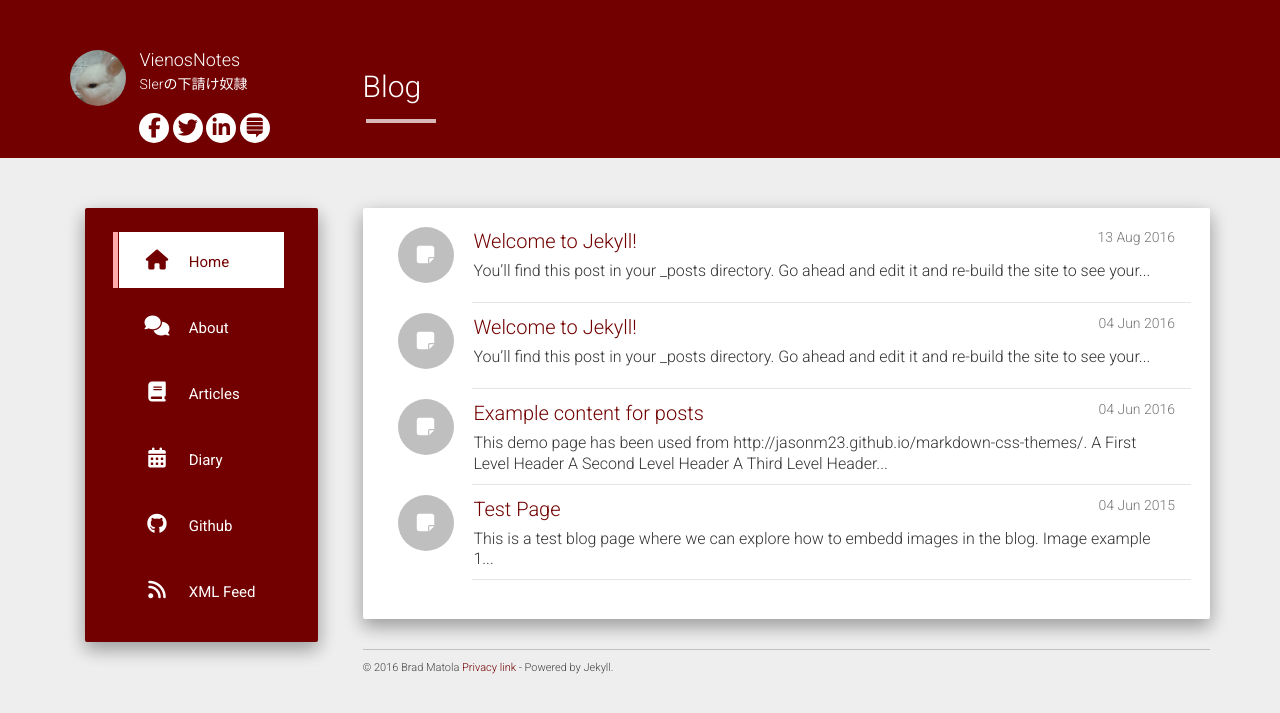
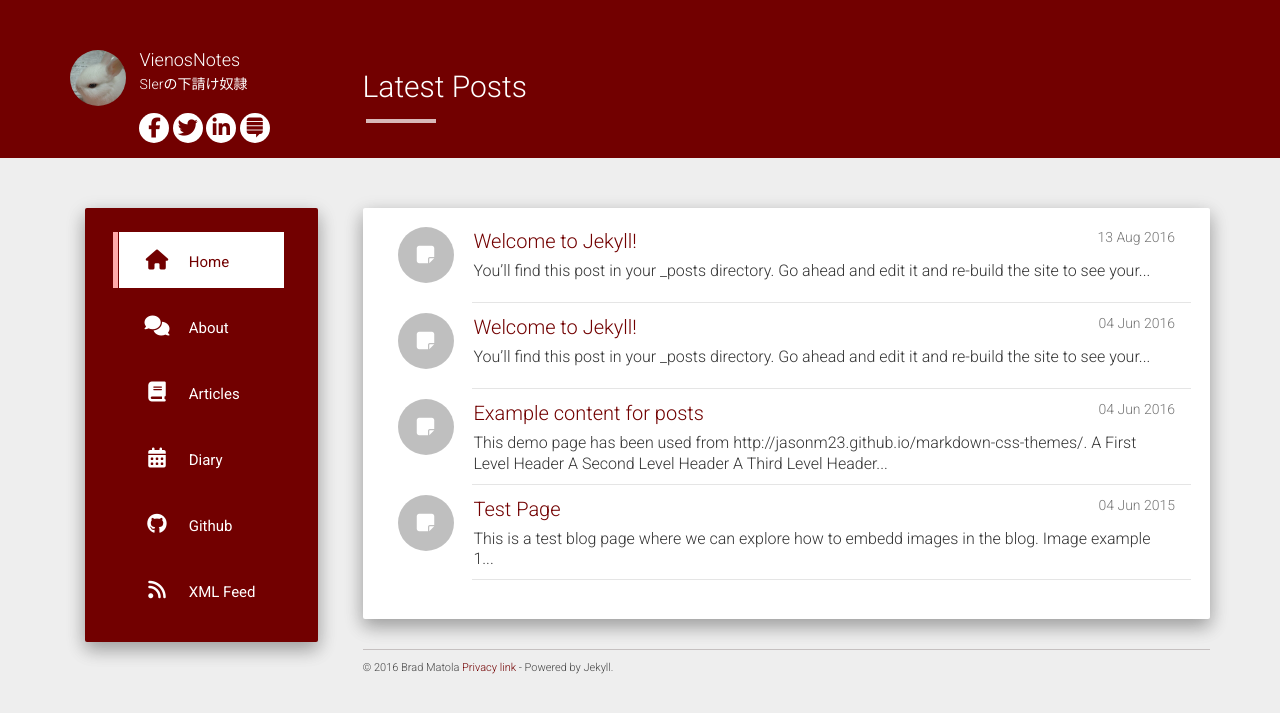
Before and after one commit to VienosNotes/vienosnotes.github.io, a Jekyll site: the page built from index.html, in a window 1280 px wide. Shown: the top 713 px of the page. Built offline with Jekyll 4.4.1, drawn with Linux system fonts in a browser that asks for light colours; nearby versions of some CDN libraries; the list of posts is cut into pages by our own code.

Commit message:
Fix urls

```diff
--- a/_config.yml
+++ b/_config.yml
@@ -1,7 +1,7 @@
 title: Vieno's Planeswalking
 description: ぽんこつプログラマの雑記
 author: VienosNotes
-logo: static/img/avatar.png
+logo: /static/img/avatar.png
 github: https://github.com/VienosNotes
 about: SIerの下請け奴隷
 
--- a/index.html
+++ b/index.html
@@ -1,6 +1,6 @@
 ---
 layout: default
-title: Blog
+title: Latest Posts
 ---
 <div class="well">
     <div class="list-group">
```
